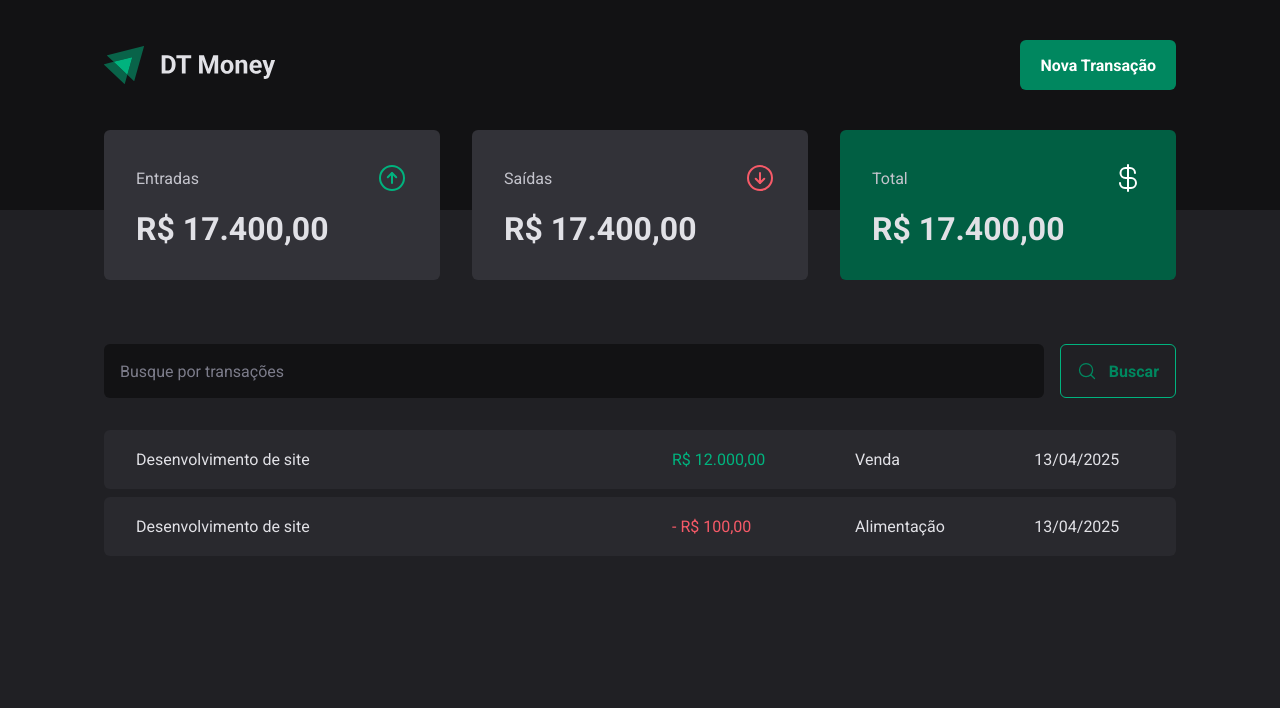
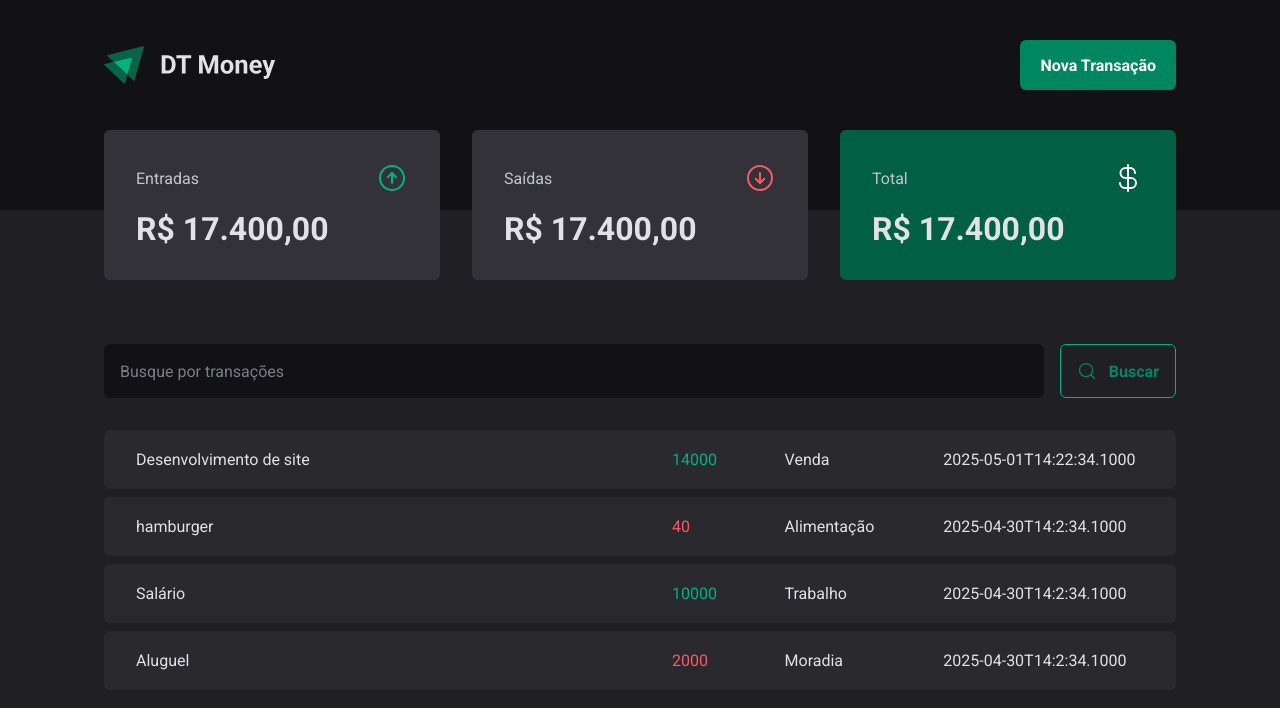
Before and after one commit to helitonns/dt-money, a React (Vite) app: page / in a window 1280 px wide. Shown: the top 708 px of the page. Built offline with nearby package versions, Linux system fonts and the light colour scheme; data requests are answered from the project's data file.

Commit message:
Realizando requisição http

```diff
--- a/server.json
+++ b/server.json
@@ -15,6 +15,22 @@
       "category": "Alimentação",
       "price": 40,
       "createAt": "2025-04-30T14:2:34.1000"
+    },
+    {
+      "id": 3,
+      "description": "Salário",
+      "type": "income",
+      "category": "Trabalho",
+      "price": 10000,
+      "createAt": "2025-04-30T14:2:34.1000"
+    },
+    {
+      "id": 4,
+      "description": "Aluguel",
+      "type": "outcome",
+      "category": "Moradia",
+      "price": 2000,
+      "createAt": "2025-04-30T14:2:34.1000"
     }
   ]
 }
--- a/src/pages/Transactions/index.tsx
+++ b/src/pages/Transactions/index.tsx
@@ -1,9 +1,30 @@
+import { useEffect, useState } from "react";
 import { Header } from "../../components/Header";
 import { Summary } from "../../components/Summary";
 import { SearchForm } from "./components/SearchForm";
 import { PriceHighlight, TransactionContainer, TransactionTable } from "./styles";
+interface Transaction {
+  id: number;
+  description: string;
+  type: "income" | "outcome";
+  category: string;
+  price: number;
+  createAt: string;
+}
 
 export function Transactions() {
+  const [transactions, setTransactions] = useState<Transaction[]>([]);
+
+  async function loadTransactions() {
+    const response = await fetch("http://localhost:3333/transactions");
+    const data = await response.json();
+    setTransactions(data);
+  }
+
+  useEffect(()=>{
+    loadTransactions();
+  }, []);
+
   return (
     <div>
       <Header />
@@ -13,18 +34,20 @@
         <SearchForm />
         <TransactionTable>
           <tbody>
-            <tr>
-              <td width="50%">Desenvolvimento de site</td>
-              <td><PriceHighlight variant="income">R$ 12.000,00</PriceHighlight></td>
-              <td>Venda</td>
-              <td>13/04/2025</td>
-            </tr>
-            <tr>
-              <td width="50%">Desenvolvimento de site</td>
-              <td><PriceHighlight variant="outcome">- R$ 100,00</PriceHighlight></td>
-              <td>Alimentação</td>
-              <td>13/04/2025</td>
-            </tr>
+            {transactions.map(transaction => {
+              return (
+                <tr key={transaction.id}>
+                  <td width="50%">{transaction.description}</td>
+                  <td>
+                    <PriceHighlight variant={transaction.type}>
+                      {transaction.price}
+                    </PriceHighlight>
+                  </td>
+                  <td>{transaction.category}</td>
+                  <td>{transaction.createAt}</td>
+                </tr>
+              );
+            })}
           </tbody>
         </TransactionTable>
       </TransactionContainer>
```
